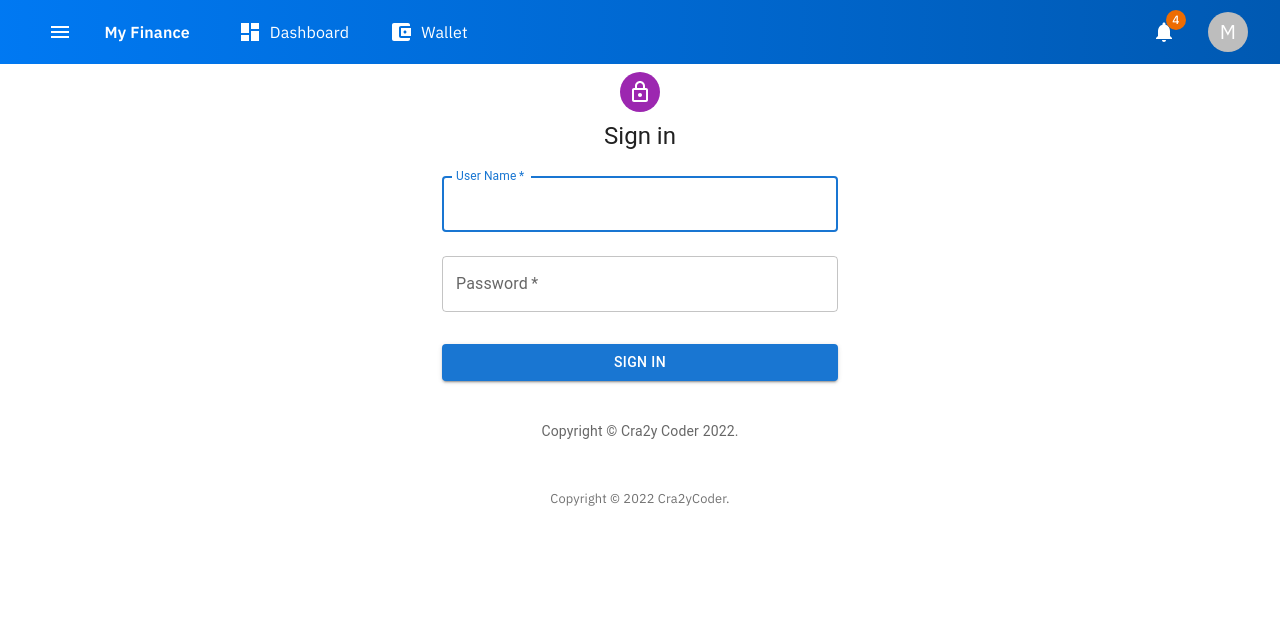
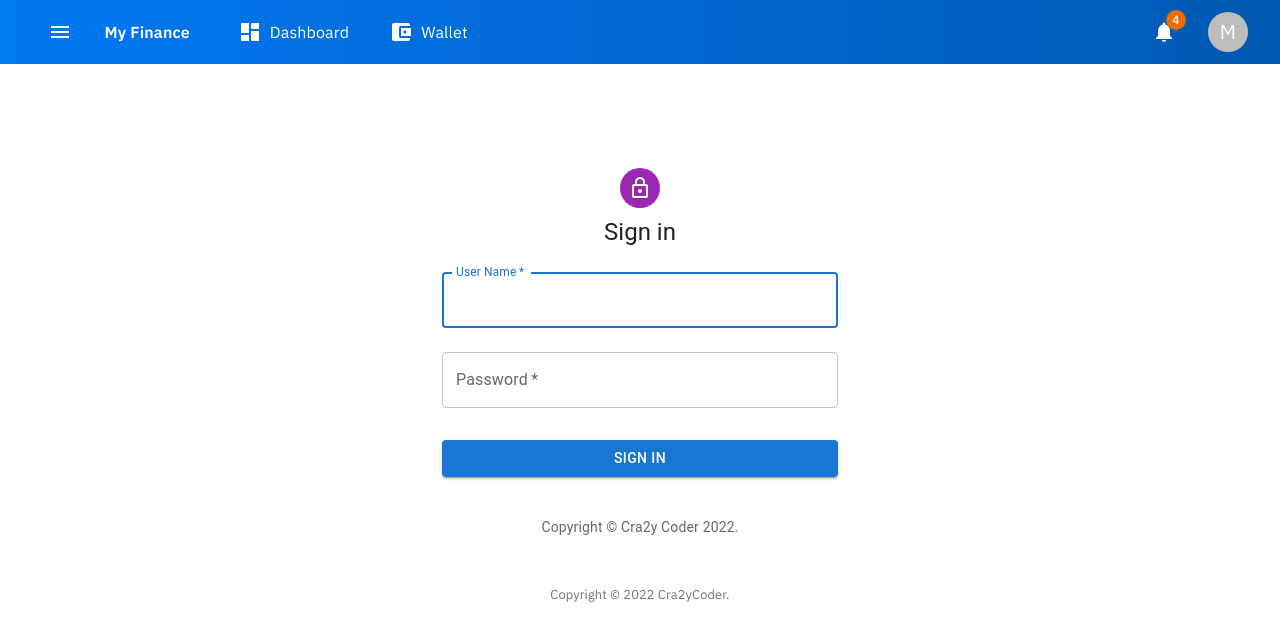
Before and after one commit to cra2ycoder/my-finance, a Next.js app: page / in a window 1280 px wide. Shown: the top 640 px of the page. Built offline with nearby package versions, Linux system fonts and the light colour scheme.

Commit message:
global theme corrections done

```diff
--- a/styles/global.css
+++ b/styles/global.css
@@ -13,6 +13,12 @@ html {
 
 a {
   text-decoration: none !important;
+}
+
+.main-app-wrapper {
+  padding-top: 6rem;
+  padding-left: 2rem;
+  padding-right: 2rem;
 }
 
 .months-grids-container {
@@ -33,7 +39,7 @@ a {
   display: none;
 }
 
-@media (max-width: 768px) {
+@media (max-width: 1024px) {
   .header-parent .menu-icon-dashboard,
   .header-parent .menu-icon-wallet {
     display: none;
```
